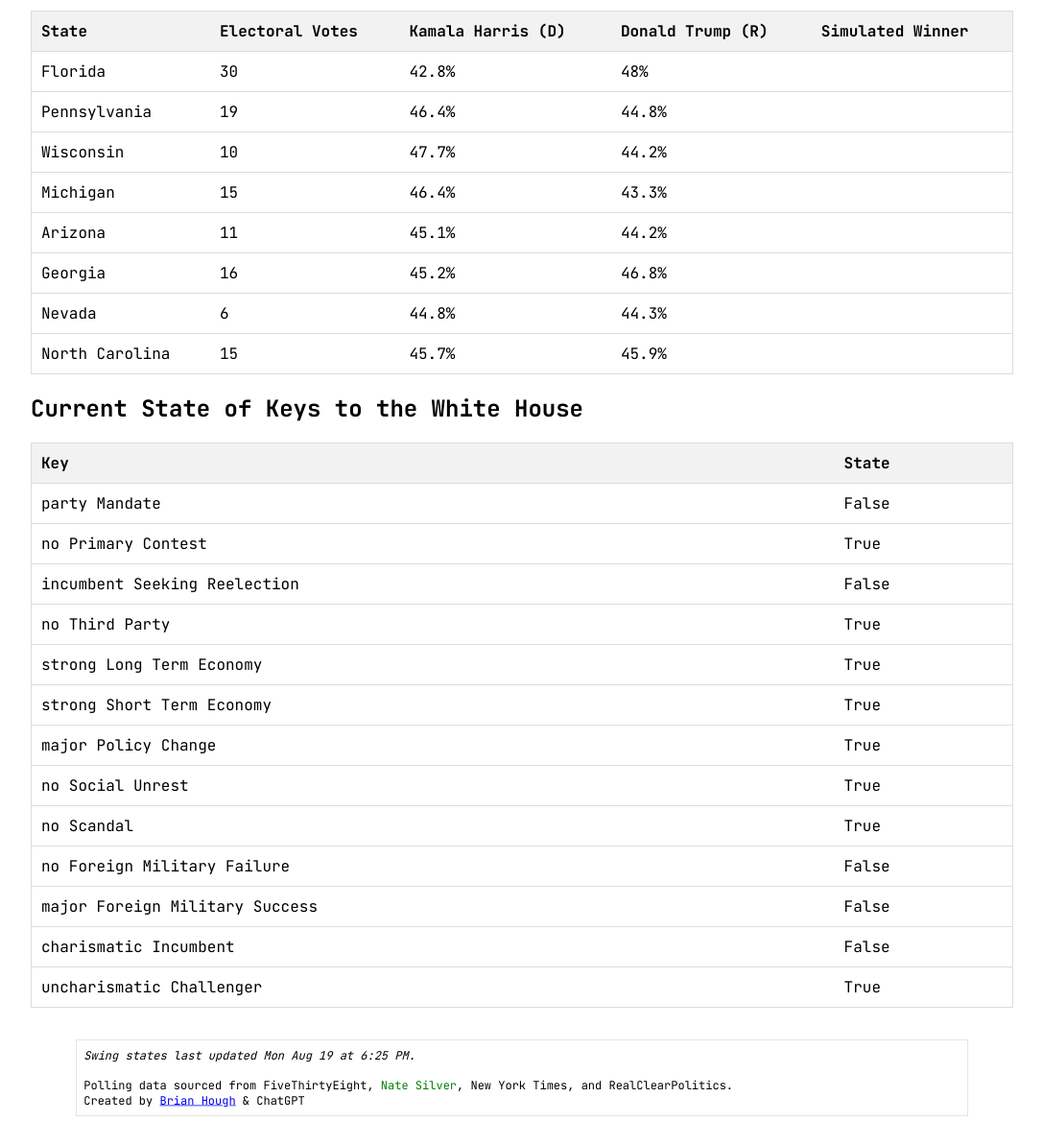
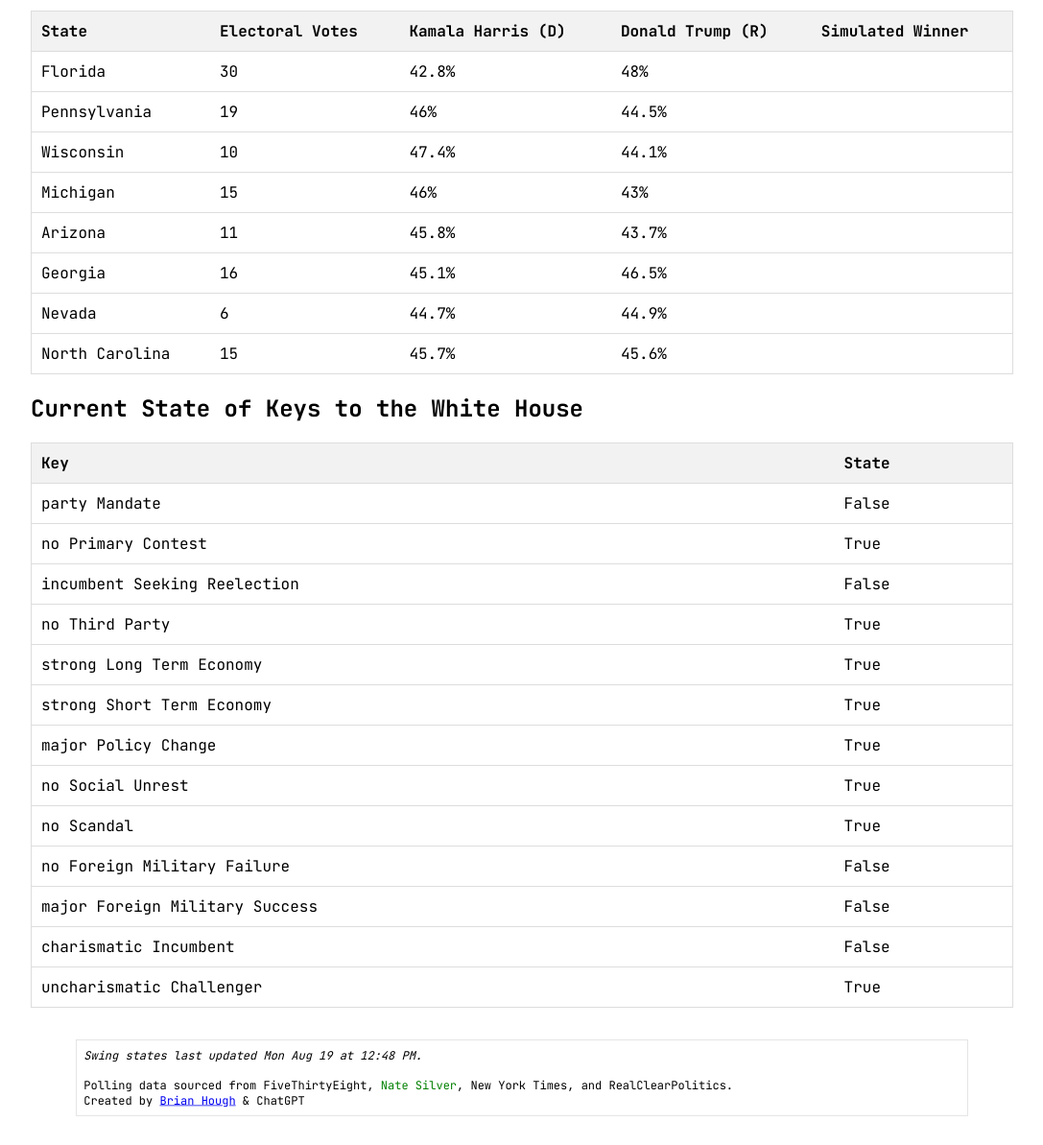
Before and after one commit to derfbwh/derfbwh.github.io, a Jekyll site: the page forecast/index-deluxe.html, which Jekyll copies as it is, in a window 1280 px wide. Shown: the part 612-1805 px from the top of the page at 96% size, without its empty margins (96-1183 px from the left). Built offline with Jekyll 4.4.1, drawn with Linux system fonts in a browser that asks for light colours; nearby versions of some CDN libraries; some web fonts are replaced; comment, search, counter and statistics services are not loaded.

Commit message:
Fix partisan lean of deluxe.

```diff
--- a/forecast/index-deluxe.html
+++ b/forecast/index-deluxe.html
@@ -176,9 +176,10 @@
                     <table id="credits" style="scale:75%;">
         <tr>
         <td>
-        <i>Swing states last updated Mon Aug 19 at 6:25 PM.</i><br><br>
+        <i>Swing states last updated Mon Aug 19 at 12:48 PM.</i><br><br>
         Polling data sourced from FiveThirtyEight, <span style="color:green;">Nate Silver</span>, New York Times, and RealClearPolitics.<br>
         Created by <a href="https://mastodon.social/@BrianHough">Brian Hough</a> & ChatGPT</td></tr></table>
+
 
     <script src="swing.js"></script>
 
--- a/forecast/swing.js
+++ b/forecast/swing.js
@@ -1,11 +1,11 @@
-    // Backend-like data storage for swing states
-    const pollData = [
-        { state: 'Florida', electoralVotes: 30, harris: 42.8, trump: 48.0 },
-        { state: 'Pennsylvania', electoralVotes: 19, harris: 46.4, trump: 44.8 },
-        { state: 'Wisconsin', electoralVotes: 10, harris: 47.7, trump: 44.2 },
-        { state: 'Michigan', electoralVotes: 15, harris: 46.4, trump: 43.3 },
-        { state: 'Arizona', electoralVotes: 11, harris: 45.1, trump: 44.2 },
-        { state: 'Georgia', electoralVotes: 16, harris: 45.2, trump: 46.8 },
-        { state: 'Nevada', electoralVotes: 6, harris: 44.8, trump: 44.3 },
-        { state: 'North Carolina', electoralVotes: 15, harris: 45.7, trump: 45.9 }
-    ];
+// Backend-like data storage for swing states with partisan lean included
+let pollData = [
+    { state: 'Florida', electoralVotes: 30, harris: 42.8, trump: 48.0, partisanLean: -.7396878 }, // Leaning Republican
+    { state: 'Pennsylvania', electoralVotes: 19, harris: 46, trump: 44.5, partisanLean: -.296776 }, // Leaning Democratic
+    { state: 'Wisconsin', electoralVotes: 10, harris: 47.4, trump: 44.1, partisanLean: -.3839976 }, // Leaning Democratic
+    { state: 'Michigan', electoralVotes: 15, harris: 46.0, trump: 43.0, partisanLean: -.1175974 }, // Leaning Democratic
+    { state: 'Arizona', electoralVotes: 11, harris: 45.8, trump: 43.7, partisanLean: -.7171309 }, // Leaning Republican
+    { state: 'Georgia', electoralVotes: 16, harris: 45.1, trump: 46.5, partisanLean: -.7357549 }, // Leaning Republican
+    { state: 'Nevada', electoralVotes: 6, harris: 44.7, trump: 44.9, partisanLean: -.259005 },
+    { state: 'North Carolina', electoralVotes: 15, harris: 45.7, trump: 45.6, partisanLean: -.4815506 } // Leaning Republican
+]
```
